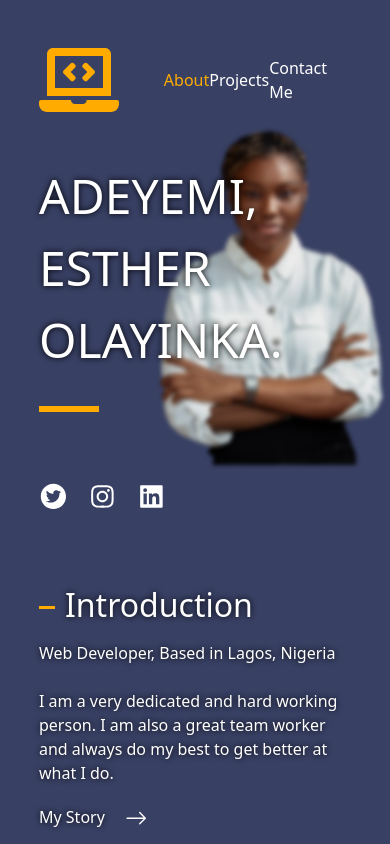
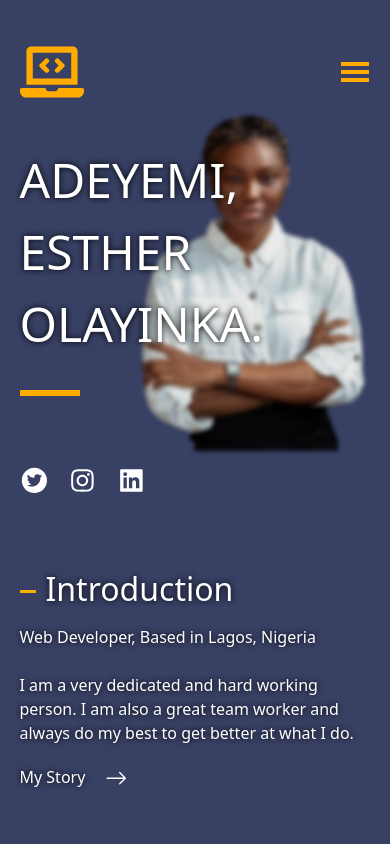
Before and after one commit to Xtarachiever/My-Portfolio, a Next.js app: page / in a window 390 px wide. Built offline with nearby package versions, Linux system fonts and the light colour scheme.

Commit message:
Updated the responsiveness and other stylings

```diff
--- a/app/globals.css
+++ b/app/globals.css
@@ -3,7 +3,8 @@
 @tailwind utilities;
 
 .layout-wrapper{
-  width: 80vw;
+  width: 90vw;
+  min-width: 300px;
 }
 .icons{
   display: flex;
@@ -78,12 +79,6 @@
   .all-projects-container{
     grid-template-columns: 1fr 1fr;
   }
-  .main-div{
-    grid-template-columns: auto;
-  }
-  .intro-section{
-    margin-top: 50px;
-  }
   .intro span{
     font-size: 2rem;
   }
@@ -93,14 +88,27 @@
     height: 3px;
   }
   .image-wrapper{
-    min-width: 250px;
+    min-width: 200px;
     top: -70px;
   }
 }
-
+@media screen and (max-width:820px) {
+  .main-div{
+    grid-template-columns: auto;
+  }
+  .intro-section{
+    margin-top: 50px;
+  }
+}
 @media screen and (max-width:760px) {
   .all-projects-container{
     grid-template-columns: 1fr;
     justify-items: center;
   }
 }
+
+@media screen and (max-width:300px) {
+  .layout-wrapper{
+    padding: 10px 20px;
+  }
+}
--- a/components/nav/Nav.jsx
+++ b/components/nav/Nav.jsx
@@ -1,21 +1,39 @@
 "use client";
 import Link from 'next/link';
-import React from 'react';
+import React, { useState } from 'react';
 import './styles.css';
 import { FaLaptopCode } from 'react-icons/fa';
+import { GiHamburgerMenu } from "react-icons/gi";
 import { usePathname, useRouter } from 'next/navigation';
+import { IoMdClose } from "react-icons/io";
 
 const Nav = () => {
+  const [active, setActive] = useState(false);
   const pathName = usePathname();
   return (
     <div className='wrapper'>
         <div>
-          <FaLaptopCode fontSize={'5rem'} className='text-orange'/>
+          <FaLaptopCode fontSize={'4rem'} className='text-orange'/>
         </div>
-        <div className='flex justify-evenly w-[60%] items-center text-white'>
+        {/* Desktop view */}
+        <div className='hidden sm:flex justify-evenly w-[60%] items-center text-white'>
             <Link href="/" className={`${pathName === '/' ? 'text-orange' : ''}`}>About</Link>
             <Link href={"/projects"} className={`${pathName === '/projects' ? 'text-orange' : ''}`}>Projects</Link>
             <Link href={"/contact"} className={`${pathName === '/contact' ? 'text-orange' : ''}`}>Contact Me</Link>
+        </div>
+        {/* Mobile view */}
+        <div className='relative sm:hidden block cursor-pointer'>
+          {
+            !active ?
+            <GiHamburgerMenu fontSize={'2rem'} className='text-orange' onClick={()=>setActive(true)}/>
+            :
+            <div className='mobile-view'>
+              <IoMdClose className='absolute top-2 right-4' onClick={()=>setActive(false)}/>
+              <Link href="/" className={`${pathName === '/' ? 'text-orange' : ''}`}>About</Link>
+              <Link href={"/projects"} className={`${pathName === '/projects' ? 'text-orange' : ''}`}>Projects</Link>
+              <Link href={"/contact"} className={`${pathName === '/contact' ? 'text-orange' : ''}`}>Contact Me</Link>
+            </div>
+          }
         </div>
     </div>
   )
--- a/components/nav/styles.css
+++ b/components/nav/styles.css
@@ -6,4 +6,23 @@
     align-items: start; */
     display: flex;
     justify-content: space-between;
+    align-items: center;
 }
+
+.mobile-view{
+    background-color: #384064;
+    box-shadow: 2px 1px 10px #9da9ce;
+    width: 70%;
+    min-width: 150px;
+    max-width: 220px;
+    color: white;
+    padding: 10px 15px;
+    position: absolute;
+    right: 20px;
+    top: -30px;
+    z-index: 10;
+}
+.mobile-view a{
+    display: block;
+    padding-bottom: 5px;
+}
--- a/components/projects/styles.css
+++ b/components/projects/styles.css
@@ -37,6 +37,10 @@
     justify-content: space-between;
     margin-top: 10px;
 }
+.projects-wrapper .app-details .title{
+    font-weight: 700;
+    font-size: 1.2rem;
+}
 .projects-container .app-details .participation{
     font-size: 12px;
 }
```
